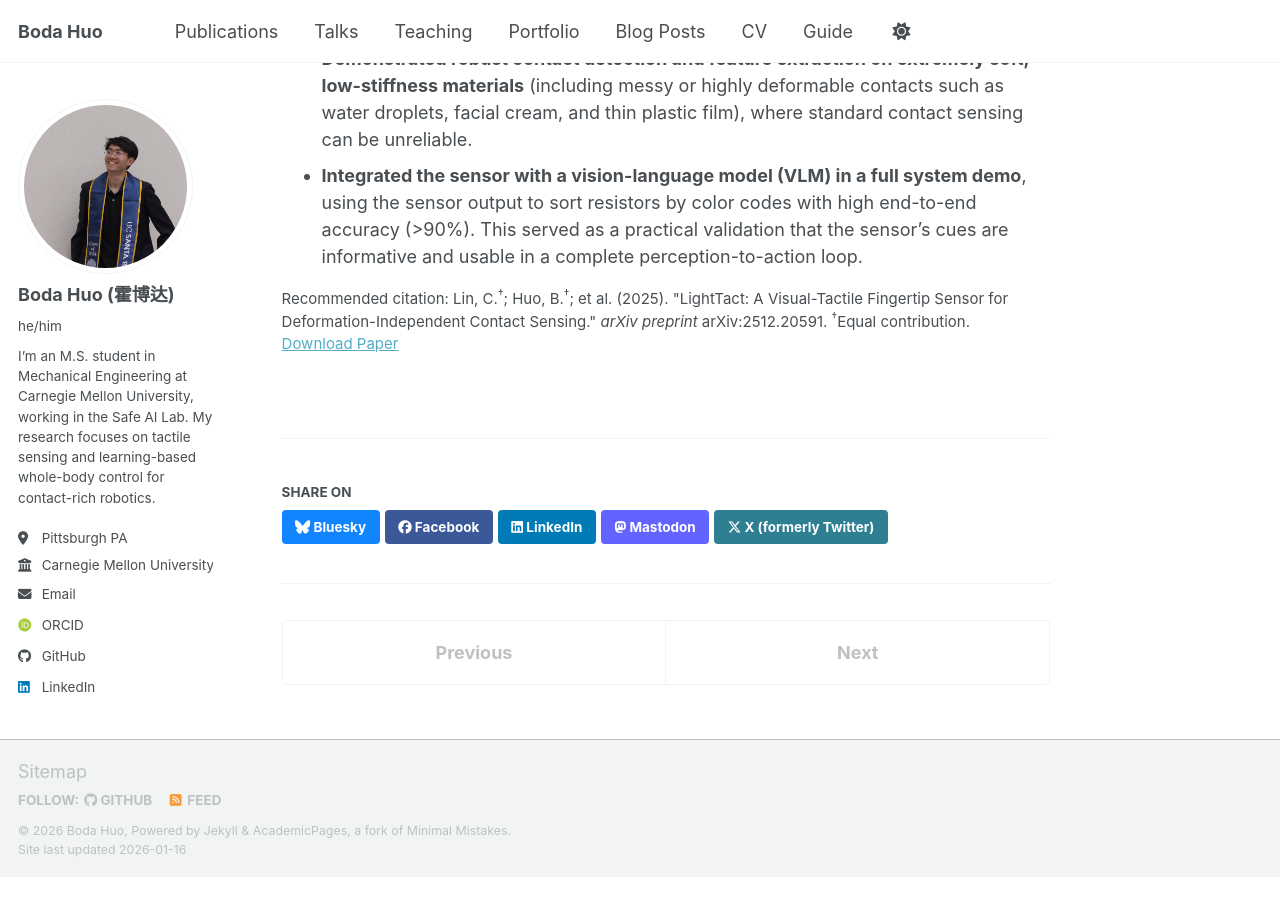
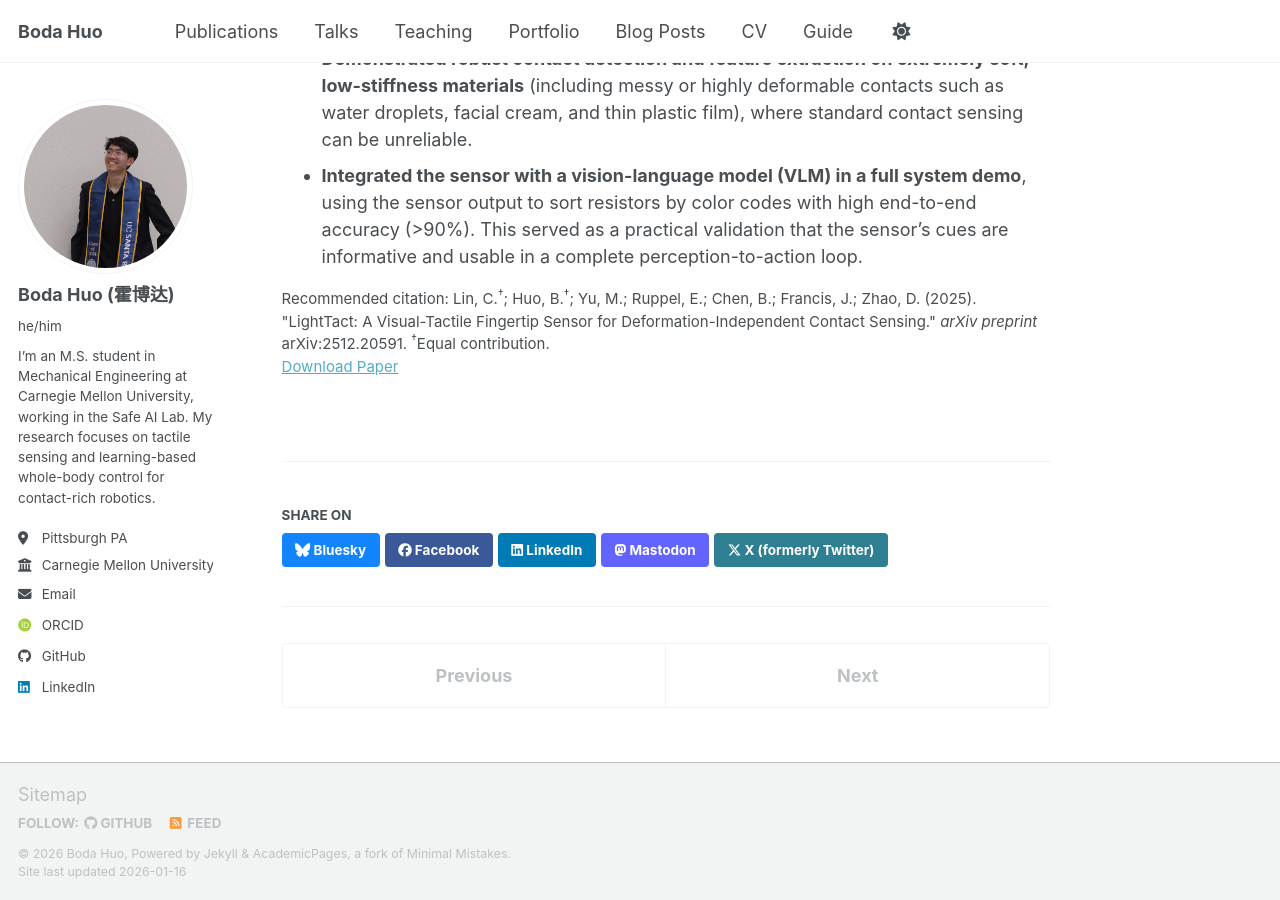
Before and after one commit to bodahuo/bodahuo.github.io, a Jekyll site: the page built from _publications/LightTact.md, in a window 1280 px wide and 900 px high, scrolled down 699 px. Built offline with Jekyll 4.4.1, drawn with Linux system fonts in a browser that asks for light colours; some web fonts are replaced; a script bundle is joined from its source files by our own code; library files that are not in the unit come from our copies; before the commit the page ends 1577 px from its top, so only the background shows below that.

Commit message:
Update citation for LightTact publication

```diff
--- a/_publications/LightTact.md
+++ b/_publications/LightTact.md
@@ -7,7 +7,7 @@ excerpt: "A visual–tactile fingertip sensor that enables deformation-independe
 date: 2025-12-01
 venue: "arXiv preprint arXiv:2512.20591"
 paperurl: "https://arxiv.org/abs/2512.20591"
-citation: "Lin, C.<sup>&#8224;</sup>; Huo, B.<sup>&#8224;</sup>; et al. (2025). &quot;LightTact: A Visual-Tactile Fingertip Sensor for Deformation-Independent Contact Sensing.&quot; <i>arXiv preprint</i> arXiv:2512.20591. <sup>&#8224;</sup>Equal contribution."
+citation: "Lin, C.<sup>&#8224;</sup>; Huo, B.<sup>&#8224;</sup>; Yu, M.; Ruppel, E.; Chen, B.; Francis, J.; Zhao, D. (2025). &quot;LightTact: A Visual-Tactile Fingertip Sensor for Deformation-Independent Contact Sensing.&quot; <i>arXiv preprint</i> arXiv:2512.20591. <sup>&#8224;</sup>Equal contribution."
 ---
 
 **Paper:** [Arxiv preprint](https://arxiv.org/abs/2512.20591)
```
